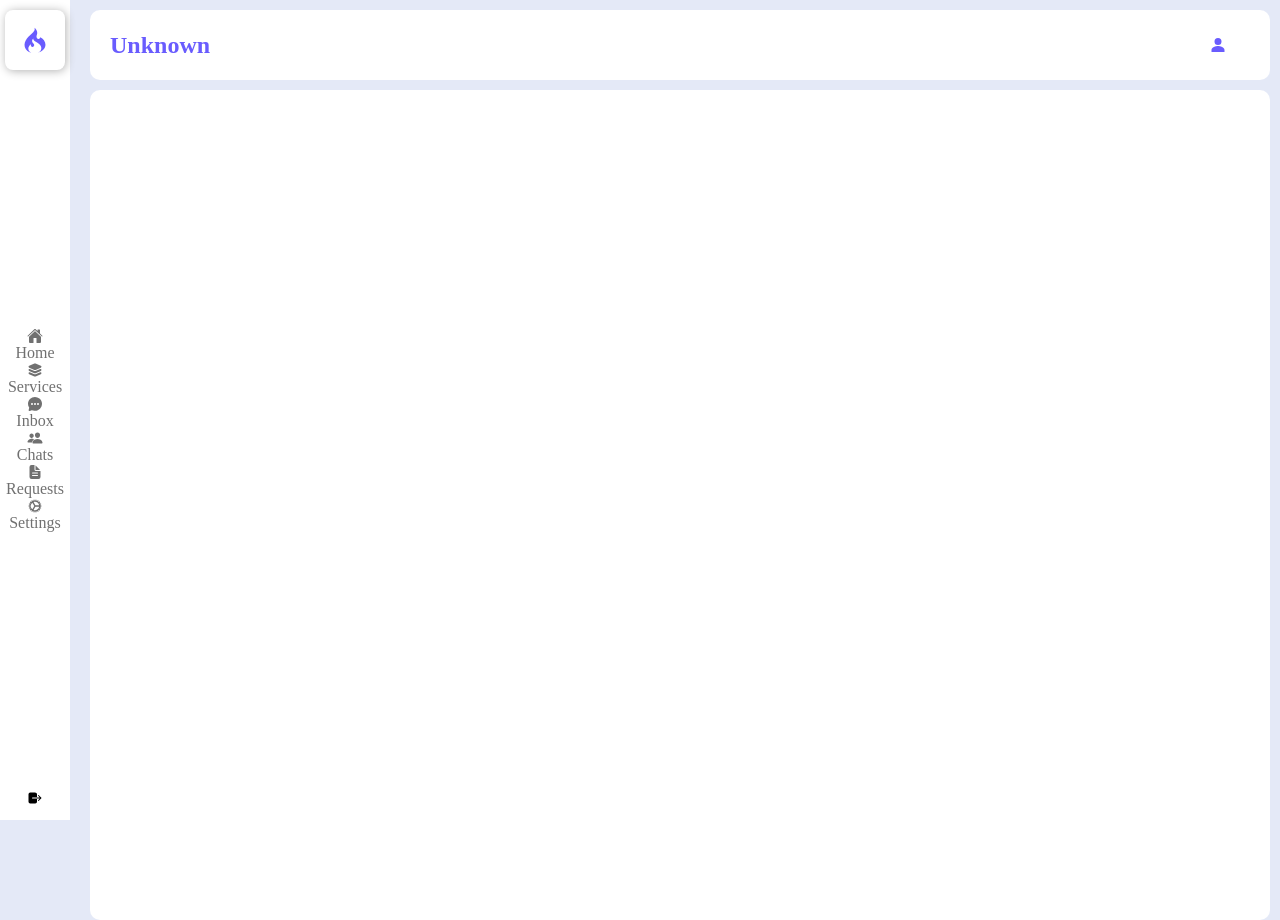
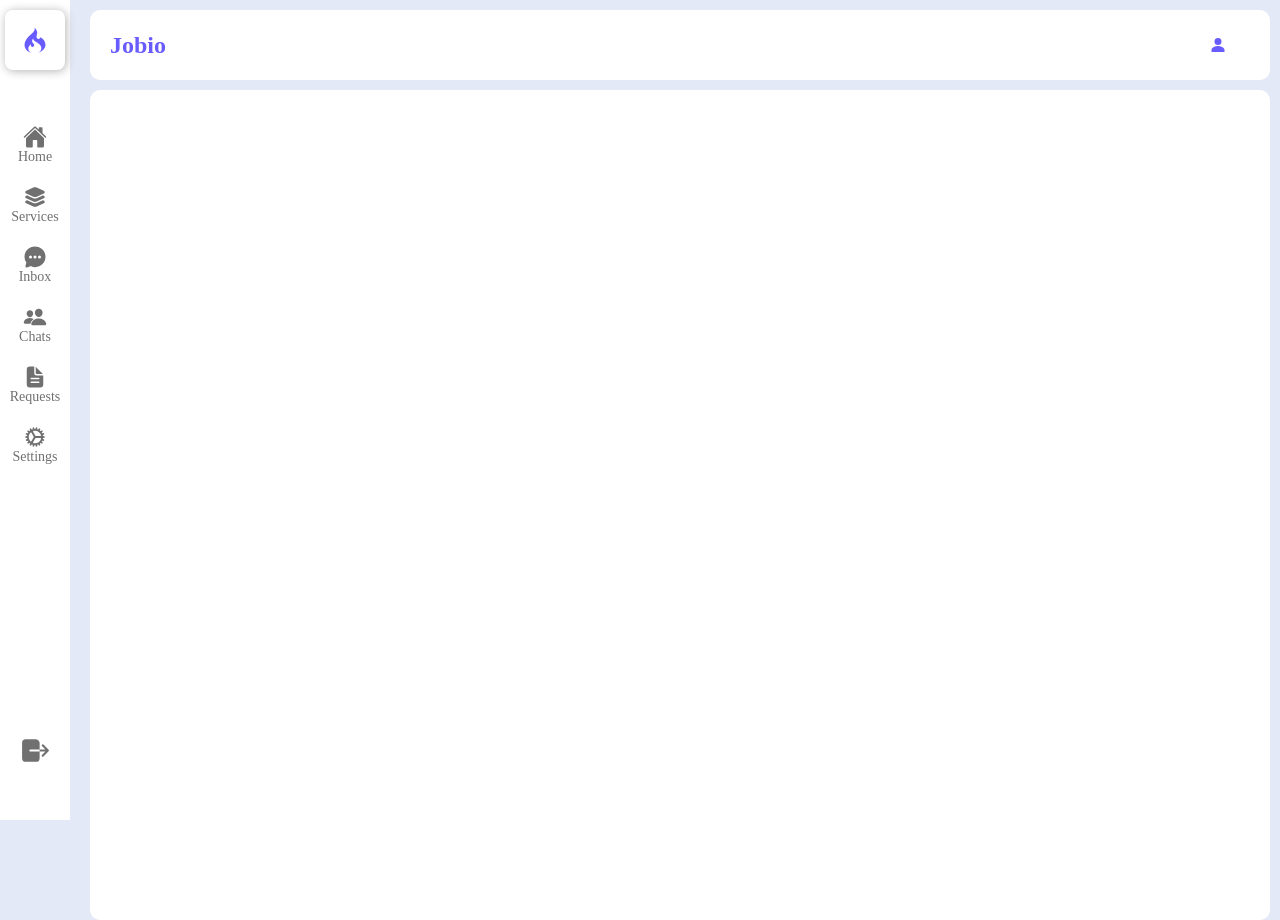
Before and after one commit to amegh-ts/Jobio, a React (Vite) app in the folder Client/jobio/: page / in a window 1280 px wide. Built offline with nearby package versions, Linux system fonts and the light colour scheme.

Commit message:
08-01-2024

```diff
--- a/Client/jobio/src/Components/Admin/Navbar/AdminNavbar.jsx
+++ b/Client/jobio/src/Components/Admin/Navbar/AdminNavbar.jsx
@@ -50,7 +50,7 @@ const AdminNavbar = () => {
                 <>
                     <div className='navbar-container'>
                         <div className='navbar-header'>
-                            <h1>Unknown</h1>
+                            <h1>Jobio</h1>
                         </div>
 
                         <div className='navbar-icon'>
--- a/Client/jobio/src/Components/Admin/Navbar/AdminNavbar.scss
+++ b/Client/jobio/src/Components/Admin/Navbar/AdminNavbar.scss
@@ -41,10 +41,15 @@
         flex-direction: column;
         align-items: center;
 
-        .menu-item{
+        .menu-item {
             display: flex;
             flex-direction: column;
             align-items: center;
+            padding: 10px;
+            width: 40px;
+            height: 40px;
+            border-radius: 8px;
+            font-size: 24px;
             color: var(--text-color);
 
             &:hover {
@@ -52,6 +57,37 @@
                 color: var(--primary-color);
                 box-shadow: 1px 1px 10px rgb(177, 177, 177);
 
+            }
+
+            span {
+                font-size: 14px;
+                font-weight: 500;
+                // color: var(--text-color);
+            }
+        }
+    }
+
+    footer{
+        .logout {
+            display: flex;
+            align-items: center;
+            justify-content: center;
+            margin-bottom: 30px;
+            margin-top: 200px;
+            color: var(--text-color);
+            padding: 10px;
+            width: 40px;
+            height: 40px;
+            border-radius: 8px;
+
+            &:hover {
+                background: white;
+                color: var(--primary-color);
+                box-shadow: 1px 1px 10px rgb(177, 177, 177);
+            }
+
+            .logout-icon {
+                font-size: 33px;
             }
         }
     }
@@ -71,22 +107,6 @@
     width: calc(100% - 40px);
     background-color: var(--body-color);
     transition: var(--tran-05);
-}
-
-.home .text {
-    font-size: 30px;
-    font-weight: 500;
-    color: var(--text-color);
-    padding: 12px 60px;
-}
-
-.sidebar.close~.home {
-    left: 78px;
-    height: 100vh;
-    width: calc(100% - 78px);
-}
-
-
 
     .navbar-container {
         background: var(--sidebar-color);
@@ -100,7 +120,6 @@
         align-items: center;
         /* position: fixed; */
         overflow: hidden;
-}
 
         .navbar-header {
             color: var(--primary-color);
@@ -108,23 +127,13 @@
             display: flex;
             align-items: center;
         }
-
-.navbar-search {
-    display: flex;
-    background: var(--body-color);
-    padding: 10px;
-    border-radius: 10px;
-    align-items: center;
-    color: var(--primary-color);
+    }
 }
 
-.navbar-search input {
-    outline: none;
-    font-size: 18px;
-    border: none;
-    background: var(--body-color);
-    width: 300px;
-}
+
+
+
+
 
 .navbar-icon {
     display: flex;
```
Lines whose indentation alone changed are shown as unchanged.
